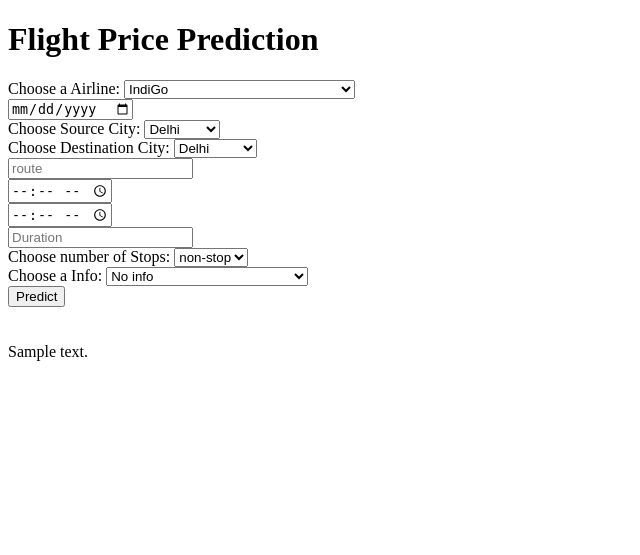
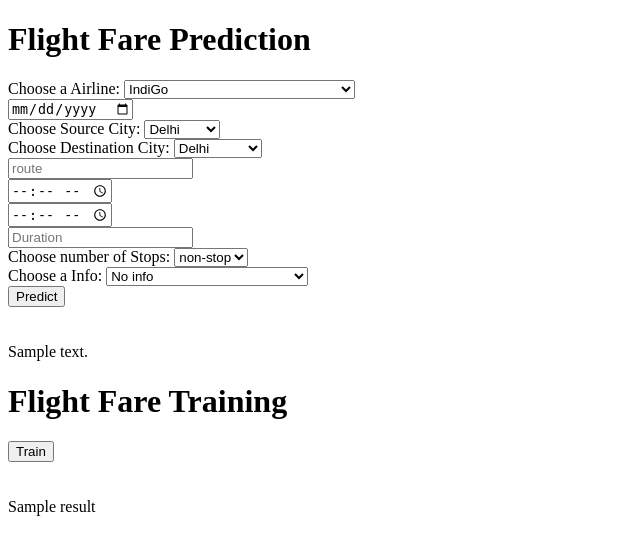
Before and after one commit to adhiraj135/FlightFarePreddictionNew, a Flask app: template templates/index.html in a window 1280 px wide. Shown: the top 555 px of the page, without its empty margins (0-640 px from the left). Run offline with Flask 2, Linux system fonts and the light colour scheme; the template is opened without the code that fills it: most values are stand-ins (such as "Sample title", 1, 10 or a date in 2020).

Commit message:
cities modified in destination input on webpage

```diff
--- a/templates/index.html
+++ b/templates/index.html
@@ -14,7 +14,7 @@
 
 <body>
  <div class="login">
-	<h1>Flight Price Prediction</h1>
+	<h1>Flight Fare Prediction</h1>
       <form action="{{ url_for('predict')}}"method="post">
         <label for="Airlines">Choose a Airline:</label>
           <select id="Airlines" name="Airlines">
@@ -46,8 +46,9 @@
              <option value="Mumbai">Mumbai</option>
              <option value="Kolkata">Kolkata</option>
              <option value="Banglore">Banglore</option>
-              <option value="Chennai">Chennai</option>
-               <option value="New Delhi">New Delhi</option>
+              <option value="Cochin">Cochin</option>
+              <option value="New Delhi">New Delhi</option>
+              <option value="Hyderabad">Hyderabad</option>
          </select> <br>
           <input type="text" name="Route" placeholder="route" required="required" /><br>
           <input type="time" name="dep time" placeholder="dep_time" required="required" /><br>
@@ -82,6 +83,18 @@
 
  </div>
  {{result_text}}
+ <div class="login">
+    <h1> Flight Fare Training</h1>
+      <form action="{{ url_for('train')}}"method="post">
+          <button type="submit" class="btn btn-primary btn-block btn-large">Train</button>
+
+      </form>
+
+    <br>
+    <br>
+
+ </div>
+ {{result}}
 
 </body>
 </html>
```
